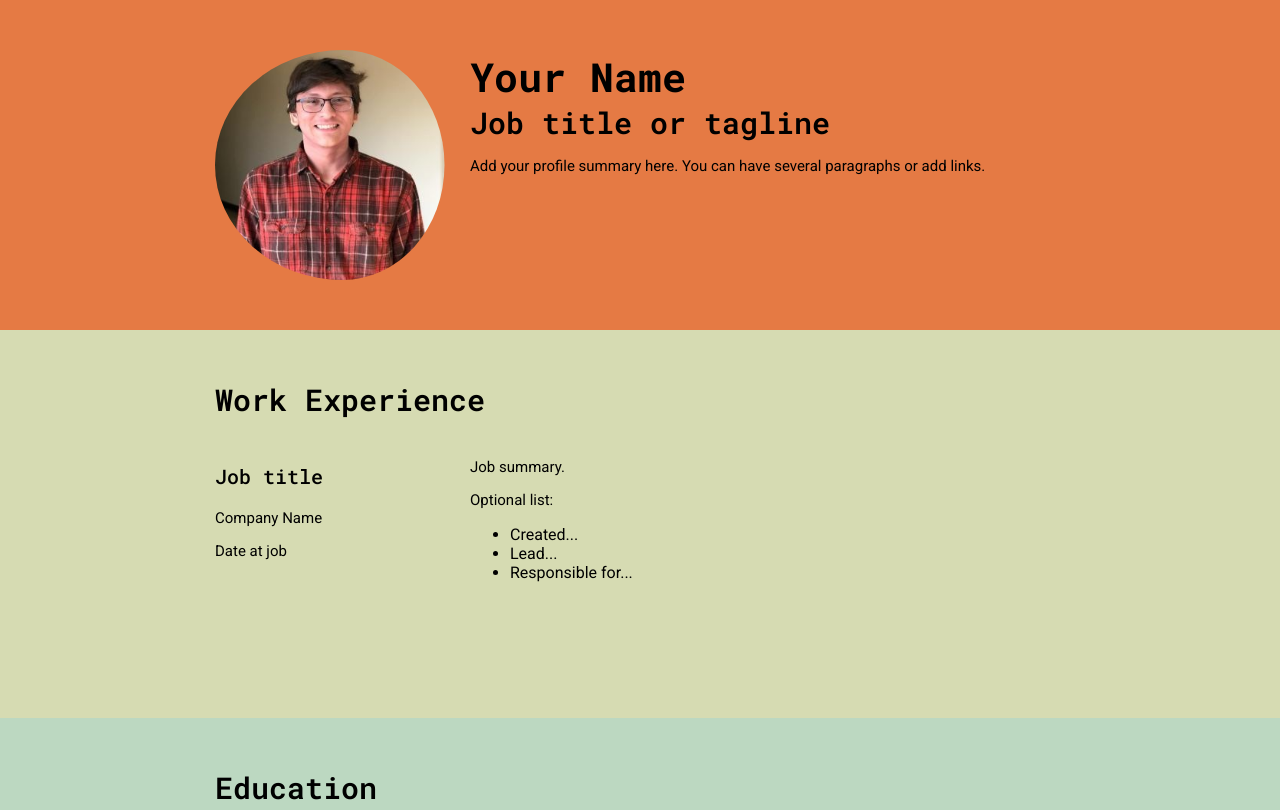
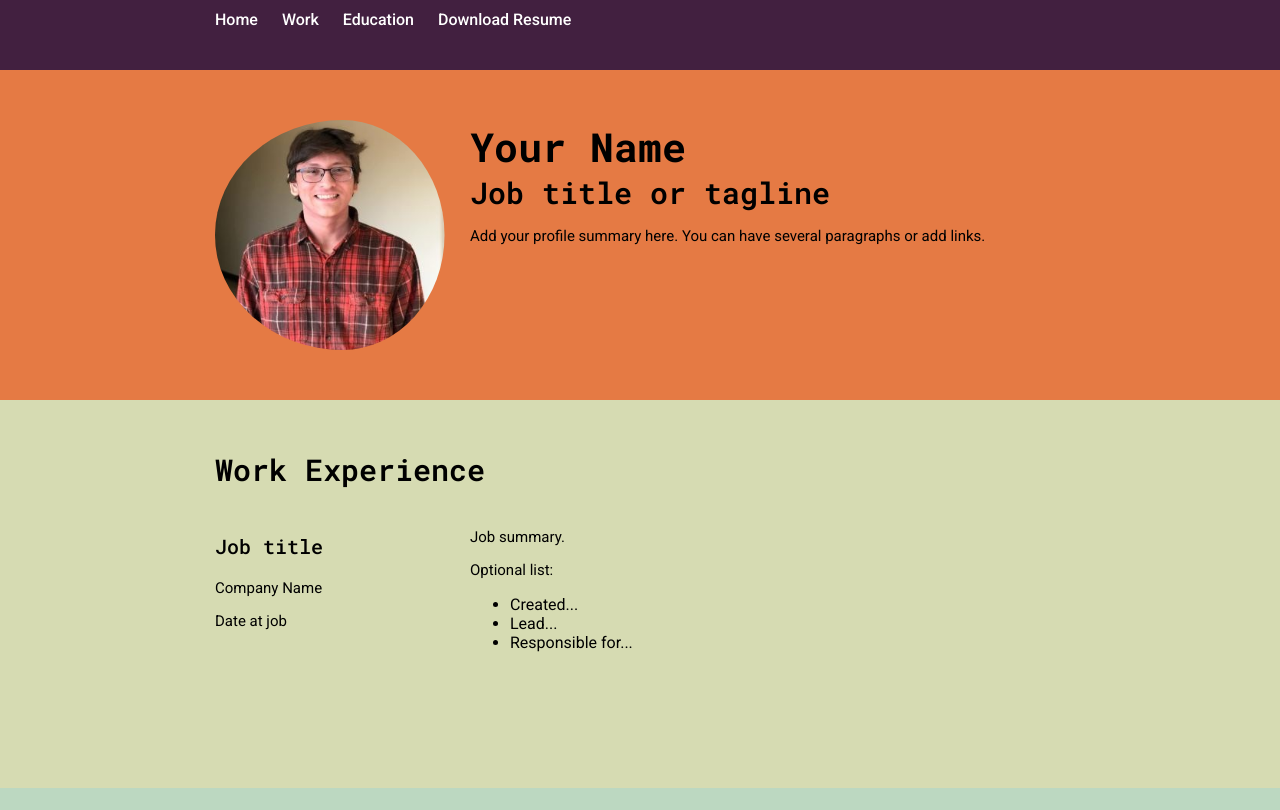
Before and after one commit to AnthonyFrumento/comp484-hw8-main, a plain HTML site: page index.html in a window 1280 px wide. Shown: the top 810 px of the page. Drawn offline with Linux system fonts and the light colour scheme.

Commit message:
added navigation

```diff
--- a/css/styles.css
+++ b/css/styles.css
@@ -19,6 +19,7 @@ body {
     background: #422040;
     margin: 0;
     font-family: "Roboto", sans-serif;
+    padding-top: 70px;
 }
 
 h1,
@@ -110,3 +111,29 @@ footer {
     float: left;
     min-height: 225px;
 }
+
+/* Site navigation css*/
+.site-nav {
+    position: fixed;
+    top: 0;
+    left: 0;
+    width: 100%;
+    background: #422040;
+    z-index: 1000;
+}
+
+.site-nav .content-wrap {
+    padding-top: 10px;
+    padding-bottom: 10px;
+}
+
+.site-nav a {
+    text-decoration: none;
+    color: #ffffff;
+    margin-right: 20px;
+    font-weight: 500;
+}
+
+.site-nav a:hover {
+    text-decoration: underline;
+}
--- a/index.html
+++ b/index.html
@@ -15,8 +15,16 @@
     <link rel="stylesheet" href="css/styles.css">
 </head>
 <body>
+    <nav class="site-nav">
+        <div class="content-wrap">
+            <a href="#home">Home</a>
+            <a href="#work">Work</a>
+            <a href="#education">Education</a>
+            <a href="docs/resume.pdf" download>Download Resume</a>
+        </div>
+    </nav>
     <!-- // Intro -->
-    <header>
+    <header id="home">
         <div class="content-wrap">
 
             <img src="images/nicepic.jpg" alt="Joey" class="profile-img column-narrow">
@@ -32,7 +40,7 @@
 
     <main>
         <!-- // Work Experience -->
-        <section class="work">
+        <section class="work" id="work">
             <div class="content-wrap">
                 <h2>Work Experience</h2>
 
@@ -60,7 +68,7 @@
         </section>
 
         <!-- // Education -->
-        <section class="edu">
+        <section class="edu" id="education">
             <div class="content-wrap">
                 <h2>Education</h2>
 
```
